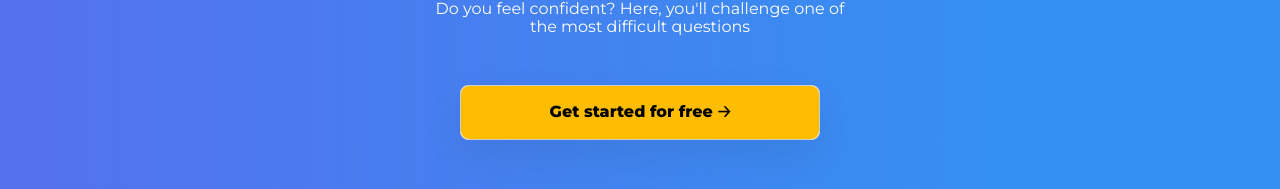
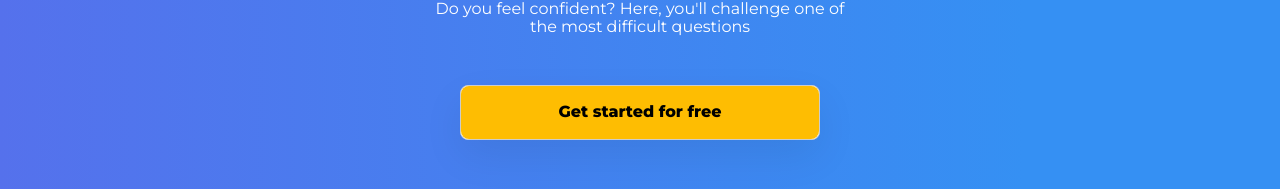
Before and after one commit to Withyou11/kahoot, a React (Create React App) app: page / in a window 1280 px wide. Shown: the part 366-555 px from the top of the page. Built offline with nearby package versions, Linux system fonts and the light colour scheme.

Commit message:
update loading state

```diff
--- a/src/pages/Home/Home.js
+++ b/src/pages/Home/Home.js
@@ -15,6 +15,7 @@ const cx = classNames.bind(styles);
 function Homepage() {
     const navigate = useNavigate();
     const [isSignedIn, setIsSignedIn] = useState(false);
+    const [isLoading, setIsLoading] = useState(true);
 
     const navigateToGamePage = () => {
         navigate(isSignedIn ? '/' : '/sign-in');
@@ -75,7 +76,7 @@ function Homepage() {
 
                     <div className={cx('custom-input__wrapper')}>
                         <button onClick={navigateToGamePage} className={cx('custom-input__button')}>
-                            {isSignedIn ? 'Join to the game 🡢' : 'Get started for free 🡢'}
+                            {isSignedIn ? 'Join to the game' : 'Get started for free'}
                         </button>
                     </div>
                 </div>
```
